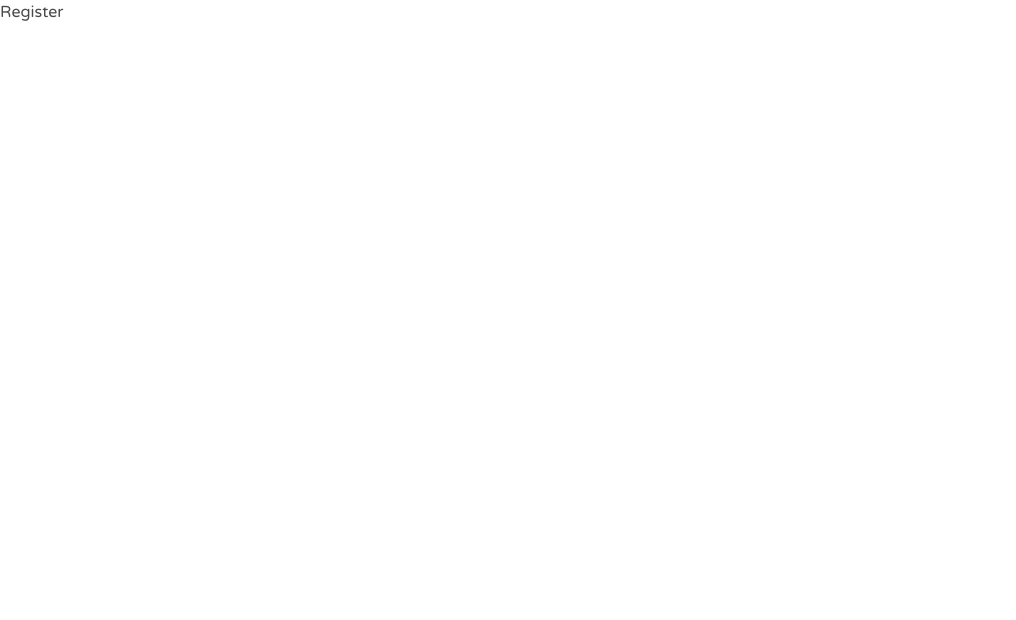
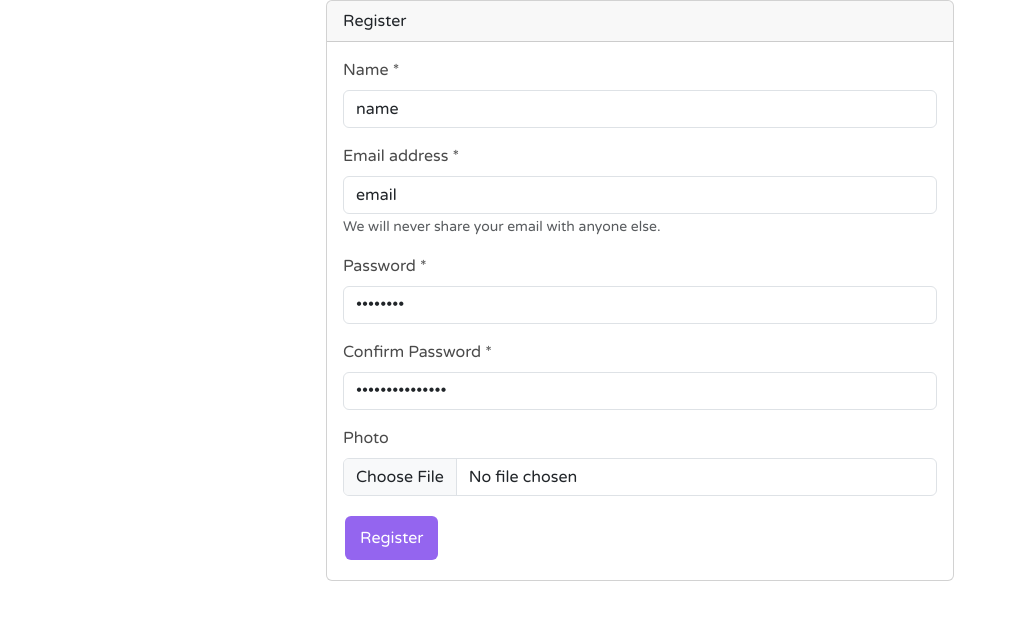
Before and after one commit to blackjac7/24001085-km6-feb_wed_fau-challenge-ch7-frontend, a React (Vite) app: page /register in a window 1280 px wide. Shown: the top 620 px of the page, without its empty margins (0-1016 px from the left). Built offline with nearby package versions, Linux system fonts and the light colour scheme.

Commit message:
add: Component Register

```diff
--- /dev/null
+++ b/src/components/Register/index.jsx
@@ -0,0 +1,64 @@
+import Form from "react-bootstrap/Form";
+import ButtonComponent from "../../components/Button";
+
+function Register() {
+  return (
+    <Form onSubmit={""}>
+      <Form.Group className="mb-3" controlId="name">
+        <Form.Label>Name *</Form.Label>
+        <Form.Control
+          type="text"
+          placeholder="Enter name"
+          value={"name"}
+          onChange={""}
+          required
+        />
+      </Form.Group>
+
+      <Form.Group className="mb-3" controlId="email">
+        <Form.Label>Email address *</Form.Label>
+        <Form.Control
+          type="email"
+          placeholder="Enter email"
+          value={"email"}
+          onChange={""}
+          required
+        />
+        <Form.Text className="text-muted">
+          We will never share your email with anyone else.
+        </Form.Text>
+      </Form.Group>
+
+      <Form.Group className="mb-3" controlId="password">
+        <Form.Label>Password *</Form.Label>
+        <Form.Control
+          type="password"
+          placeholder="Password"
+          value={"password"}
+          onChange={""}
+          required
+        />
+      </Form.Group>
+
+      <Form.Group className="mb-3" controlId="confirmPassword">
+        <Form.Label>Confirm Password *</Form.Label>
+        <Form.Control
+          type="password"
+          placeholder="Confirm Password"
+          value={"confirmPassword"}
+          onChange={""}
+          required
+        />
+      </Form.Group>
+
+      <Form.Group controlId="photo" className="mb-3">
+        <Form.Label>Photo</Form.Label>
+        <Form.Control type="file" onChange={""} />
+      </Form.Group>
+
+      <ButtonComponent text="Register" type="button-gs" />
+    </Form>
+  );
+}
+
+export default Register;
--- a/src/pages/register/index.jsx
+++ b/src/pages/register/index.jsx
@@ -1,5 +1,21 @@
+import RegisterComponent from "../../components/Register";
+import Row from "react-bootstrap/Row";
+import Col from "react-bootstrap/Col";
+import Card from "react-bootstrap/Card";
+
 const Register = () => {
-  return <div>Register</div>;
+  return (
+    <Row>
+      <Col md={6} className="offset-md-3">
+        <Card>
+          <Card.Header>Register</Card.Header>
+          <Card.Body>
+            <RegisterComponent />
+          </Card.Body>
+        </Card>
+      </Col>
+    </Row>
+  );
 };
 
 export default Register;
```
